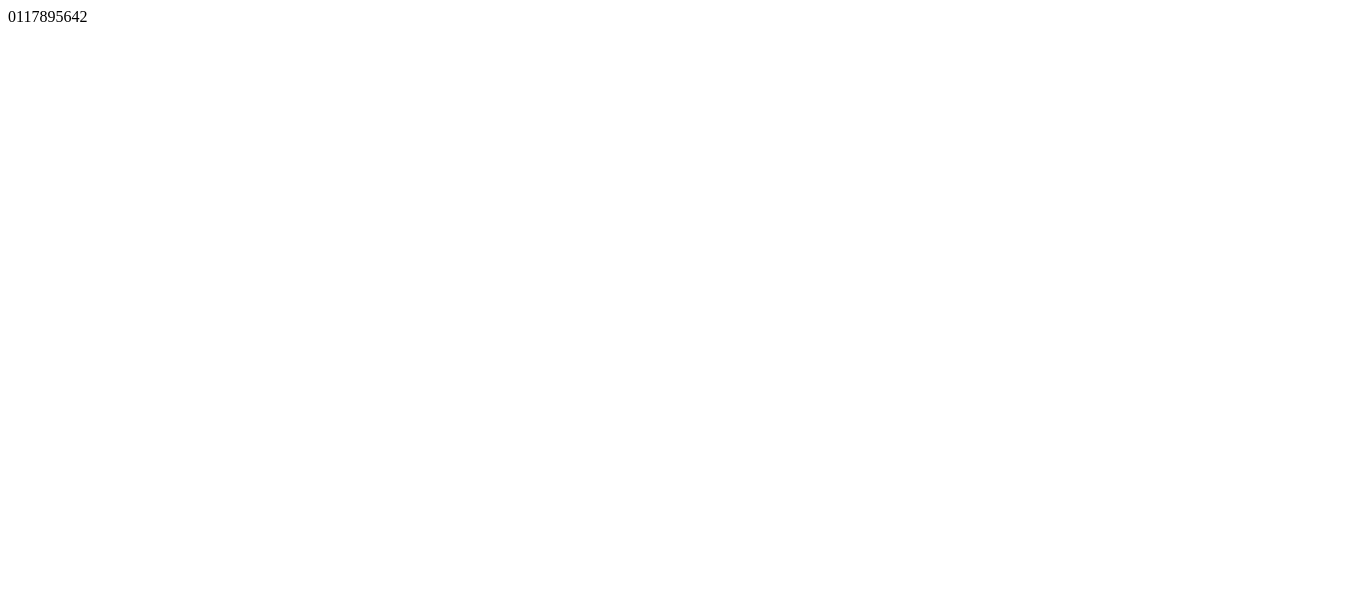
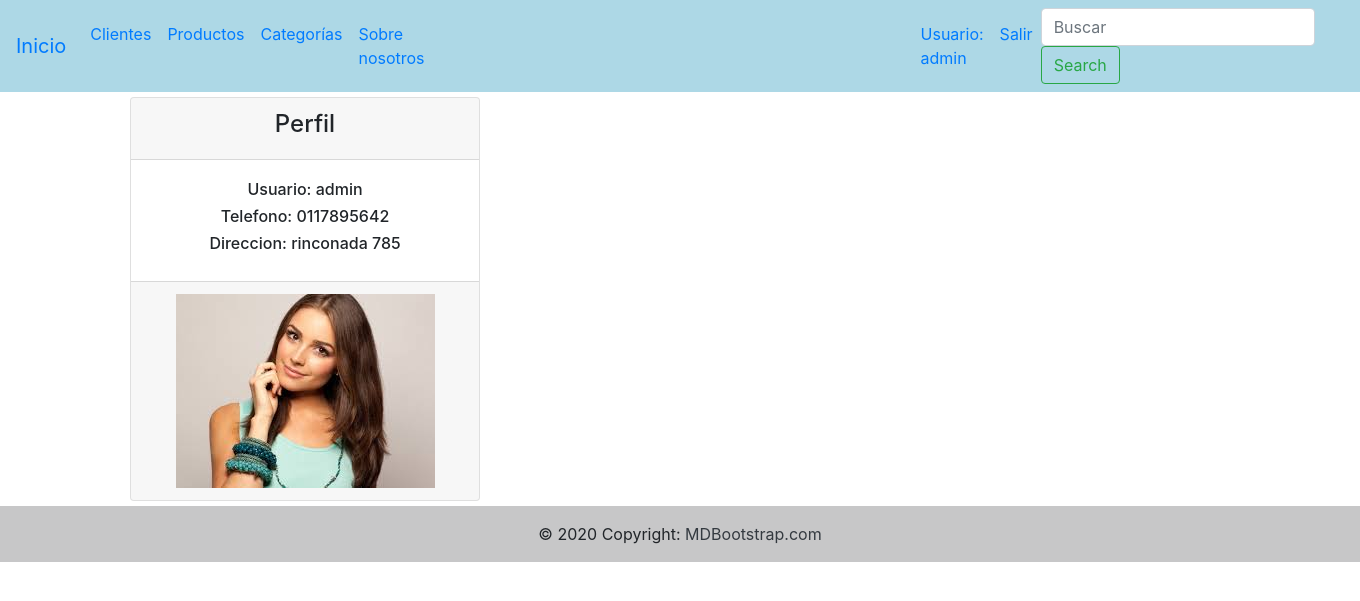
Before and after one commit to paugarrocho/ProyectoFinalPython, a Django app: page /usuario/perfil/ in a window 1360 px wide. Before the commit the part shown is almost empty. Shown: the top 601 px of the page. Run offline with Django 4.2, Linux system fonts and the light colour scheme; a user stored in the database is signed in; data comes from the database, SQL or seed files in the repository; both versions use the stored data as it was after the commit.

Commit message:
perfil-usuario

```diff
--- a/proyectoFinal/settings.py
+++ b/proyectoFinal/settings.py
@@ -125,6 +125,9 @@ USE_TZ = True
 
 STATIC_URL = 'static/'
 
+MEDIA_URL = '/media/'
+MEDIA_ROOT = BASE_DIR / 'media'
+
 # Default primary key field type
 # https://docs.djangoproject.com/en/4.0/ref/settings/#default-auto-field
 
--- a/proyectoFinal/urls.py
+++ b/proyectoFinal/urls.py
@@ -16,6 +16,8 @@ Including another URLconf
 from django.contrib import admin
 from AppProyectoFinal import views
 from django.urls import path, include
+from django.conf.urls.static import static
+from django.conf import settings
 
 urlpatterns = [
     path('', include('AppProyectoFinal.urls')),
@@ -25,4 +27,4 @@ urlpatterns = [
     path('categoria/', include('categorias.urls')),
     path('producto/', include('producto.urls')),
     path('usuario/', include('usuario.urls')),
-]
+] + static(settings.MEDIA_URL, document_root=settings.MEDIA_ROOT)
--- a/templates/base.html
+++ b/templates/base.html
@@ -38,7 +38,7 @@
                 </li>
                 {% if request.user.is_authenticated %}
                 <li class="nav-item">
-                    <a class="nav-link">Usuario: {{user.username}}</a>
+                    <a class="nav-link" href="/usuario/perfil/">Usuario: {{user.username}}</a>
                 </li>
 
                 <li class="nav-item active">
--- /dev/null
+++ b/templates/usuario/perfil.html
@@ -0,0 +1,40 @@
+{% extends 'base.html' %}
+
+{% load static %}
+
+{% block titulo %}
+    Perfil
+{% endblock %}
+
+{% block contenido %}
+
+<div class="container">
+
+  <div class="row">
+
+            <div class="col-md-4">
+                <div class="card" style="width: 100%; margin: 5px 5px;">
+
+                    <div class="card-header text-center">
+                        <h4>Perfil</h4>
+                    </div>
+                    <div class="card-body" style="text-align: center ;">
+                        <h6>Usuario: {{request.user.perfil.usuario}}</h6>
+                        <h6>Telefono: {{request.user.perfil.telefono}}</h6>
+                        <h6>Direccion: {{request.user.perfil.direccion}}</h6>
+                    </div>
+
+                    <div class="card-footer text-center">
+                        <img src="{% static '../media/' %}{{request.user.perfil.imagen}}" >
+                    </div>
+
+                </div>
+
+            </div>
+
+
+    </div>
+</div>
+
+
+{% endblock %}
--- a/usuario/views.py
+++ b/usuario/views.py
@@ -1,7 +1,7 @@
 from django.shortcuts import render, redirect
 from django.http import HttpResponse
 from django.contrib.auth.forms import AuthenticationForm
-
+from .models import Perfil_usuario
 from django.contrib.auth import login, logout, authenticate
 
 from usuario.forms import Formulario_registro
@@ -46,5 +46,6 @@ def registrar(request):
         return render(request, 'usuario/registrar.html', {'form': form})
 
 def mostrar_perfil(request):
+
     if request.user.is_authenticated:
-        return HttpResponse(request.user.perfil.telefono)
+        return render(request,'usuario/perfil.html')
```
Also changed, not shown: db.sqlite3, media/perfil_imagen/admin.jpg (added), media/perfil_imagen/santi.jpg (added).
